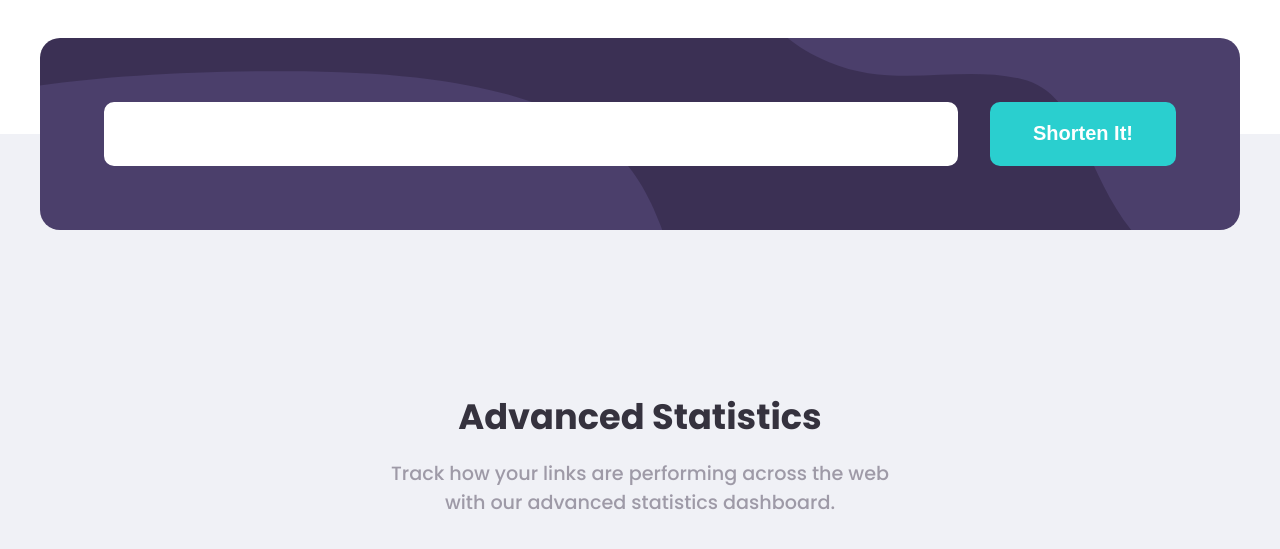
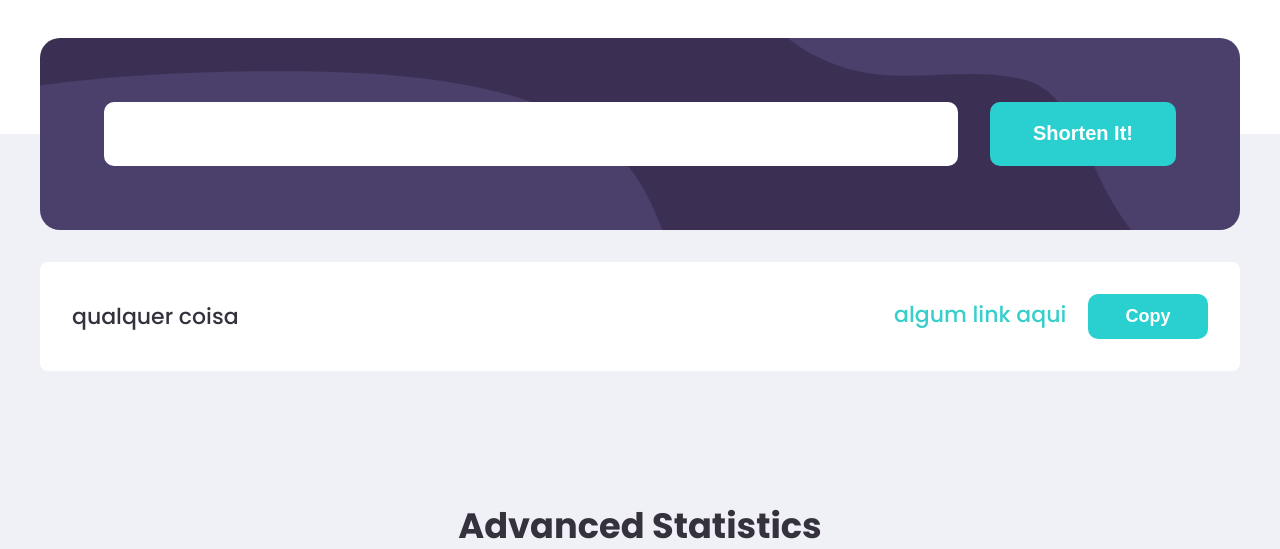
Before and after one commit to lucas-moont/shortly, a plain HTML site: page index.html in a window 1280 px wide. Shown: the part 620-1169 px from the top of the page. Drawn offline with Linux system fonts and the light colour scheme.

Commit message:
--feat Stylizing shortened links generated.

```diff
--- a/assets/sass/section/short-links-generator.scss
+++ b/assets/sass/section/short-links-generator.scss
@@ -1,12 +1,12 @@
-#shortLinkGeneratorSection{
+#shortLinkGeneratorSection {
   padding: 0 32px 128px;
   background-color: $lightGrayishBlue;
 
-  .container{
+  .container {
     position: relative;
   }
 
-  .shortLinkGeneratorWrapper{
+  .shortLinkGeneratorWrapper {
     padding: 64px;
     background-image: url(../images/bg-shorten-desktop.svg);
     background-size: cover;
@@ -18,11 +18,11 @@
     width: 100%;
   }
 
-  .shortLinkGenerator{
+  .shortLinkGenerator {
     display: flex;
     gap: 32px;
 
-    input{
+    input {
       flex: 1;
       font-size: 1.25rem;
       border: 0;
@@ -30,13 +30,14 @@
       border: 2px solid $white;
       border-radius: 10px;
 
-      &:focus{
+      &:focus {
         outline: none;
       }
     }
   }
 
-  .lessRoundedBtn{
+  form {
+    .lessRoundedBtn {
       display: flex;
       font-size: 1.25rem;
       justify-content: center;
@@ -45,8 +46,42 @@
       height: 64px;
       width: 186px;
     }
+  }
 
-  .shortenedLinks{
+  .shortenedLinks {
     margin-top: 128px;
   }
 }
+
+.shortenedLinksWrapper {
+  padding-top: 128px;
+
+  .shortenedLinkLi{
+    padding: 32px;
+    background-color: $white;
+    border-radius: 8px;
+    display: flex;
+    gap: 32px;
+    flex-wrap: wrap;
+    justify-content: space-between;
+    font-size: 1.375rem;
+    font-weight: 500;
+    color: $veryDarkBlue;
+  }
+}
+
+.completeLink{
+  display: inline-flex;
+  align-items: center;
+}
+
+.shortenedLinkAnchor{
+  color: $strongCyan;
+  margin-right: 16px;
+}
+
+.copyShortenedLink{
+  height: 45px;
+  width: 120px;
+  font-size: 18px;
+}
--- a/index.html
+++ b/index.html
@@ -80,7 +80,17 @@
             </form>
             <p class="errorText"><i>Please add a link</i></p>
           </div>
-          <div class="shortenedLinks"></div>
+          <div class="shortenedLinksWrapper">
+            <ul>
+              <li class="shortenedLinkLi">
+                <span class="completeLink">qualquer coisa</span>
+                <span class="shortenedLinksInteraction">
+                  <a href="#" class="shortenedLinkAnchor">algum link aqui</a>
+                  <button class="copyShortenedLink cyanBtn lessRoundedBtn">Copy</button>
+                </span>
+              </li>
+            </ul>
+          </div>
         </div>
       </section>
       <section id="advantagedStatisticsSection">
@@ -226,7 +236,7 @@
       Challenge by
       <a href="https://www.frontendmentor.io?ref=challenge" target="_blank"
         >Frontend Mentor</a
-      >. Coded by <a href="#">Your Name Here</a>.
+      >. Coded by <a href="https://github.com/lucas-moont" target="_blank">Luks Monteiro</a>.
     </div>
   </body>
 </html>
```
Also changed, not shown: assets/css/style.css, 1 other file. Lines whose indentation alone changed are shown as unchanged.
